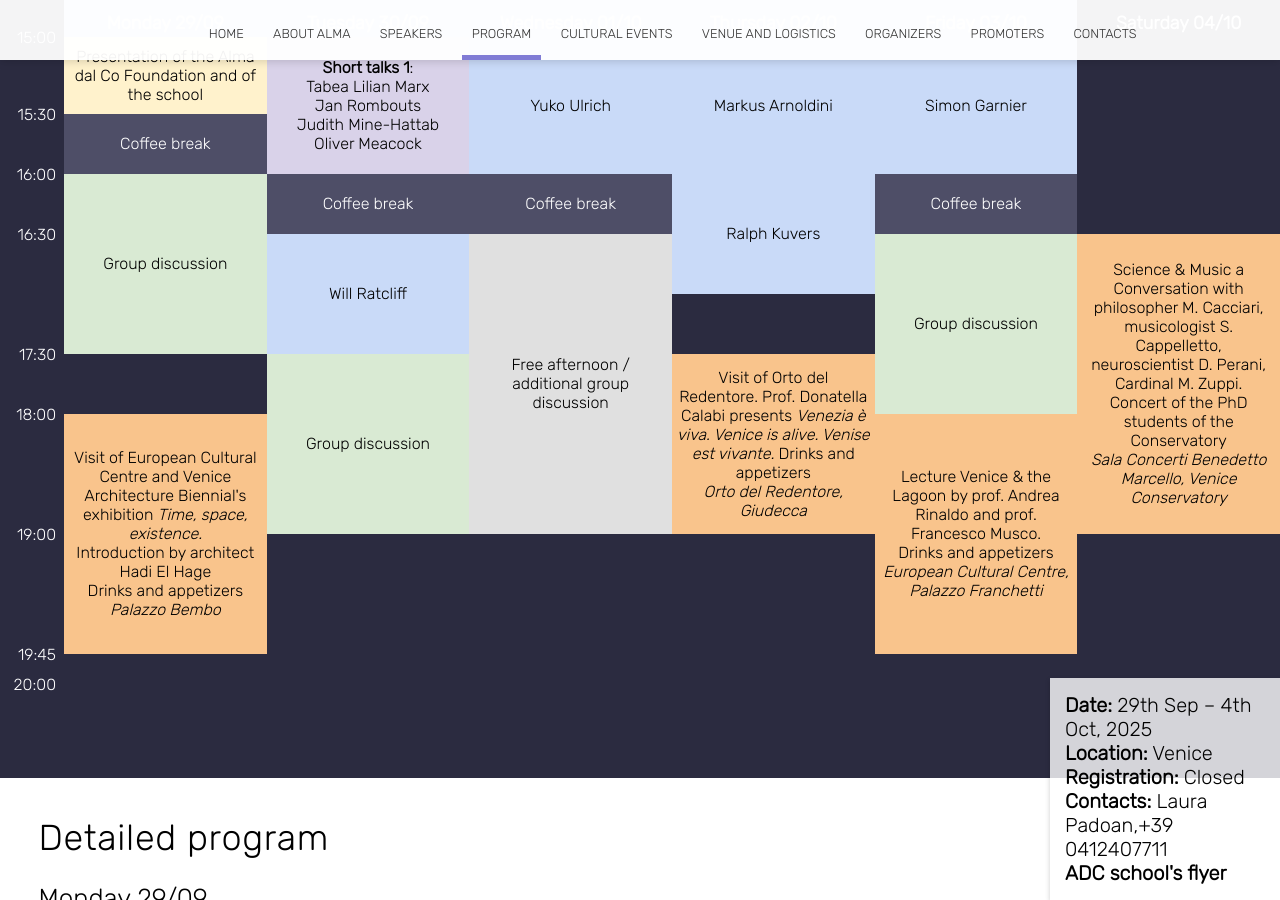
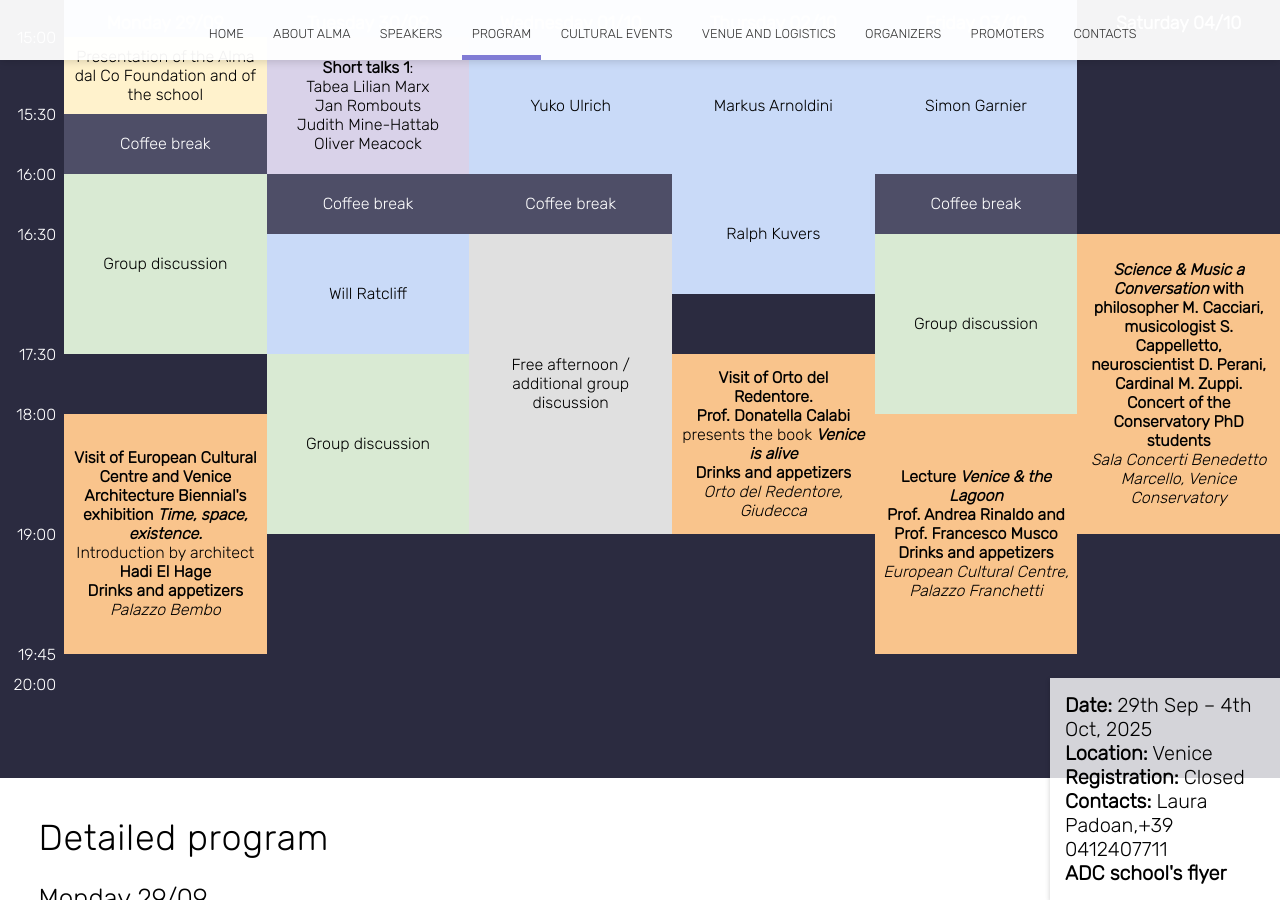
Before and after one commit to almadalcoschool/almadalcoschool.github.io, a Jekyll site: the page built from scientific_program.html, in a window 1280 px wide and 900 px high, scrolled down 1458 px. Built offline with Jekyll 4.4.1, drawn with Linux system fonts in a browser that asks for light colours; nearby versions of some CDN libraries; some of the changed text lies outside the part shown.

Commit message:
cultural events timetable program

```diff
--- a/scientific_program.html
+++ b/scientific_program.html
@@ -659,9 +659,10 @@ image: /images/home/paper_natEcoEvol2020.jpg
           <td class="tg-gpin" rowspan="4">Will Ratcliff</td>
           <td class="tg-gray" rowspan="10">Free afternoon / <br> additional group discussion</td>
           <td class="tg-dmai" rowspan="6">Group discussion</td>
-          <td class="tg-teb0" rowspan="10">Science & Music a Conversation with philosopher M. Cacciari, musicologist S. Cappelletto, neuroscientist D. Perani, Cardinal M. Zuppi. <br>
-                                          Concert of the PhD students of the Conservatory <br>
-                                        <i>Sala Concerti Benedetto Marcello, Venice Conservatory </i></td>
+          <td class="tg-teb0" rowspan="10"><b><i>Science & Music a Conversation</i> with philosopher M. Cacciari,
+                                            musicologist S. Cappelletto, neuroscientist D. Perani, Cardinal M. Zuppi. <br>
+                                            Concert of the Conservatory PhD students</b> <br>
+                                            <i>Sala Concerti Benedetto Marcello, Venice Conservatory </i></td>
         </tr>
         <tr></tr>
         <tr><td class="tg-0lax" rowspan="2"></td></tr>
@@ -670,19 +671,22 @@ image: /images/home/paper_natEcoEvol2020.jpg
           <td class="tg-pta1" rowspan="2">17:30</td>
           <td class="tg-0lax" rowspan="2"></td>
           <td class="tg-dmai" rowspan="6">Group discussion</td>
-          <td class="tg-teb0" rowspan="6">Visit of Orto del Redentore. Prof. Donatella Calabi presents <i>Venezia è viva. Venice is alive. Venise est vivante.</i>
-                                          Drinks and appetizers <br>
-                                        <i> Orto del Redentore, Giudecca </i></td>
+          <td class="tg-teb0" rowspan="6"><b>Visit of Orto del Redentore. <br>
+                                          Prof. Donatella Calabi</b> presents the book <b> <i>Venice is alive</i></b> <br>
+                                          <b>Drinks and appetizers</b> <br>
+                                          <i> Orto del Redentore, Giudecca </i></td>
         </tr>
         <tr></tr>
         <tr>
           <td class="tg-pta1" rowspan="4">18:00</td>
-          <td class="tg-teb0" rowspan="8"> Visit of European Cultural Centre and Venice Architecture Biennial's exhibition <i>Time, space, existence.</i> <br>
-                                            Introduction by architect Hadi El Hage <br>
-                                          Drinks and appetizers <br>
+          <td class="tg-teb0" rowspan="8"><b>Visit of European Cultural Centre and Venice Architecture Biennial's exhibition
+                                          <i>Time, space, existence.</i> </b> <br>
+                                          Introduction by architect <b>Hadi El Hage</b> <br>
+                                          <b>Drinks and appetizers</b> <br>
                                           <i>Palazzo Bembo</i></td>
-          <td class="tg-teb0" rowspan="8">Lecture Venice & the Lagoon by prof. Andrea Rinaldo and prof. Francesco Musco.<br>
-                                          Drinks and appetizers <br>
+          <td class="tg-teb0" rowspan="8"><b>Lecture <i>Venice & the Lagoon</i> <br>
+                                          Prof. Andrea Rinaldo and Prof. Francesco Musco<br>
+                                          Drinks and appetizers</b> <br>
                                           <i>European Cultural Centre, Palazzo Franchetti</i></td>
         </tr>
         <tr></tr><tr></tr><tr></tr>
@@ -1454,7 +1458,7 @@ image: /images/home/paper_natEcoEvol2020.jpg
 
     <div class="slot visit" id="sat-1730-aperitif">
       <div class="meta"><span class="time">17:30-19:00</span> — Aperitif <span class="badge visit">event</span></div>
-      <h3>Walk to Giardini del Redentore, restored and managed by the Venice Gardens Foundation, on Giudecca island.
+      <h3>Walk to Giardini del Redentore, restored and managed by the Venice Gardens Foundation, on Giudecca island.<br>
         Prof. Donatella Calabi presents the book <em>Venezia è viva. Venice is alive. Venise est vivante.</em> </h3>
       <p>Drinks and appetizers will follow.</p>
     </div>
```
